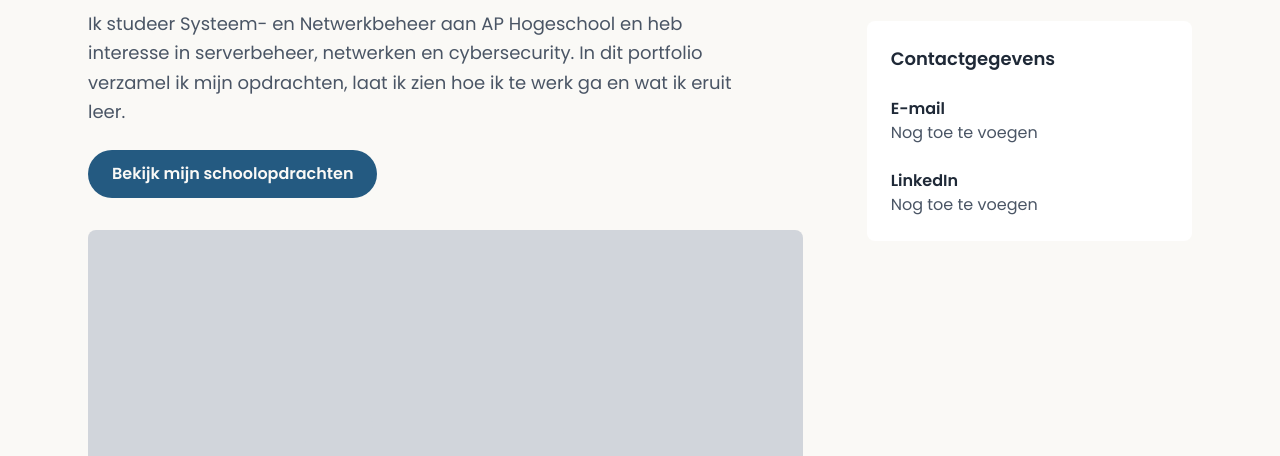
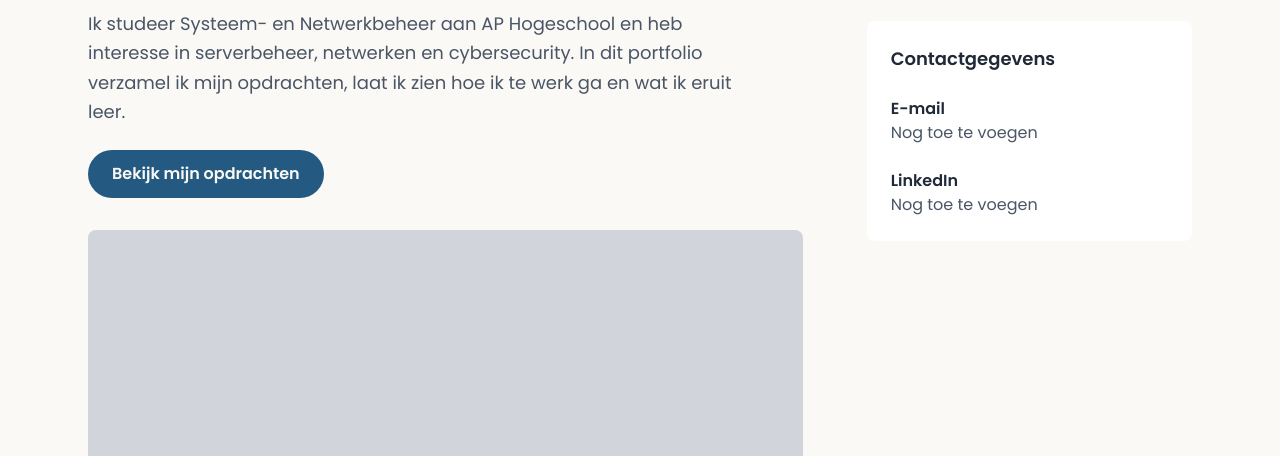
Before and after one commit to mohammedbens/portfolio, a website: page index.html in a window 1280 px wide. Shown: the part 344-800 px from the top of the page. Drawn offline with Linux system fonts and the light colour scheme.

Commit message:
laatste wijziging weer ongedaan gemaakt

```diff
--- a/index.html
+++ b/index.html
@@ -72,7 +72,7 @@
                         verzamel ik mijn opdrachten, laat ik zien hoe ik te werk ga en wat ik eruit leer.</p>
                     <div>
                         <a class="knop inline-flex items-center rounded-full px-6 py-3 font-semibold hover:underline focus-visible:outline-2 focus-visible:outline-offset-2 focus-visible:outline-blue-700"
-                            href="portfolio.html">Bekijk mijn schoolopdrachten</a>
+                            href="portfolio.html">Bekijk mijn opdrachten</a>
                     </div>
                     <img class="w-full aspect-video object-cover rounded-lg mt-2" src="assets/images/placeholder.png"
                         width="1200" height="800" alt="">
```
